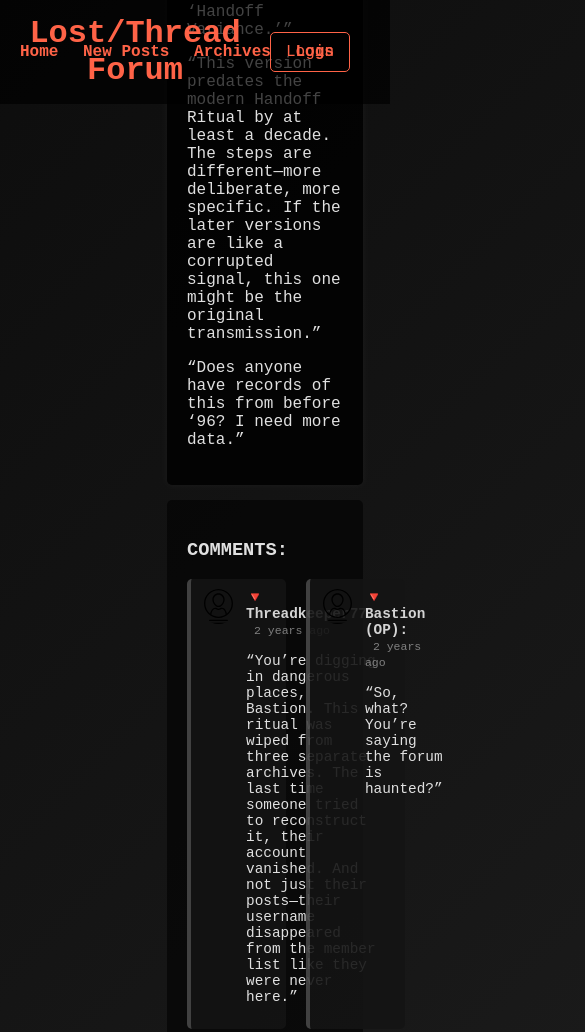
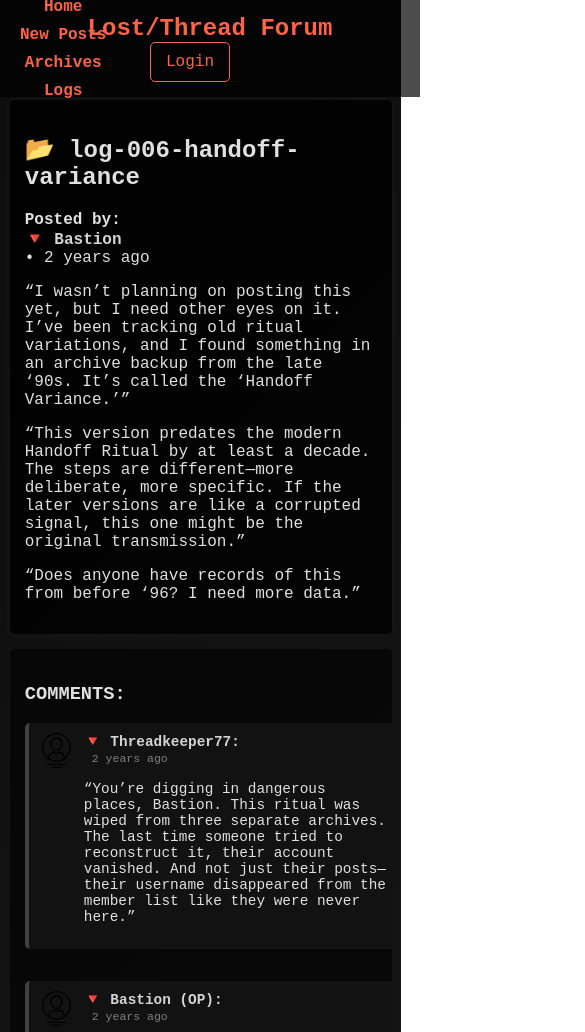
Before and after one commit to weyoutWeb/Lost-Thread, a plain HTML site: page log-006-handoff-variance.html in a window 390 px wide. Shown: the top 1032 px of the page, 585 px wide, since content can reach past the window. Drawn offline with Linux system fonts and the light colour scheme.

Commit message:
Update styles.css

```diff
--- a/styles.css
+++ b/styles.css
@@ -747,4 +747,106 @@ body.rue-page:after {
 
 .glitch-text:hover {
   cursor: none; /* Mouse disappears when hovering over the text */
+}/* 📲 Mobile Optimization */
+@media screen and (max-width: 768px) {
+  /* Adjust Body & Content Layout */
+  body {
+    display: flex;
+    flex-direction: column;
+    align-items: center;
+    justify-content: flex-start;
+    height: auto;
+    overflow-x: hidden;
+  }
+
+  /* Header */
+  .header-container {
+    flex-direction: column;
+    text-align: center;
+    padding: 15px;
+    width: 100%;
+  }
+
+  .header-container h1 {
+    font-size: 1.5rem;
+  }
+
+  /* Navigation */
+  .nav-links {
+    display: flex;
+    flex-direction: column;
+    align-items: center;
+    padding: 10px 0;
+  }
+
+  .nav-links a {
+    display: block;
+    margin: 5px 0;
+  }
+
+  /* Forum Container */
+  .forum-container {
+    flex-direction: column;
+    width: 95%;
+    margin-top: 80px;
+  }
+
+  /* Make Main Content Full Width */
+  .forum-main-content {
+    width: 100%;
+    margin-left: 0;
+  }
+
+  /* Sidebars Adjustments */
+  .unanswered-threads-sidebar {
+    width: 100%;
+    position: relative;
+    margin-top: 20px;
+  }
+
+  /* Adjust Search Bar */
+  .search-container {
+    width: 100%;
+    text-align: center;
+  }
+
+  #search-input {
+    width: 90%;
+    max-width: 300px;
+  }
+
+  #search-button {
+    width: auto;
+  }
+
+  /* Thread & Comments Adjustments */
+  .forum-thread, .comment-section {
+    width: 95%;
+    max-width: 600px;
+    padding: 15px;
+  }
+
+  /* Make Comments Stack Vertically */
+  .comment-row {
+    flex-direction: column;
+  }
+
+  .expanded-comment {
+    width: 100%;
+  }
+
+  /* Fix Glitch Text Layout for Mobile */
+  .infinite-text {
+    font-size: 18px;
+    text-align: center;
+    padding: 20px;
+  }
+
+  /* Fix Search Results Positioning */
+  .search-results {
+    position: relative;
+    width: 90%;
+    max-width: 400px;
+    margin: auto;
+  }
 }
```
